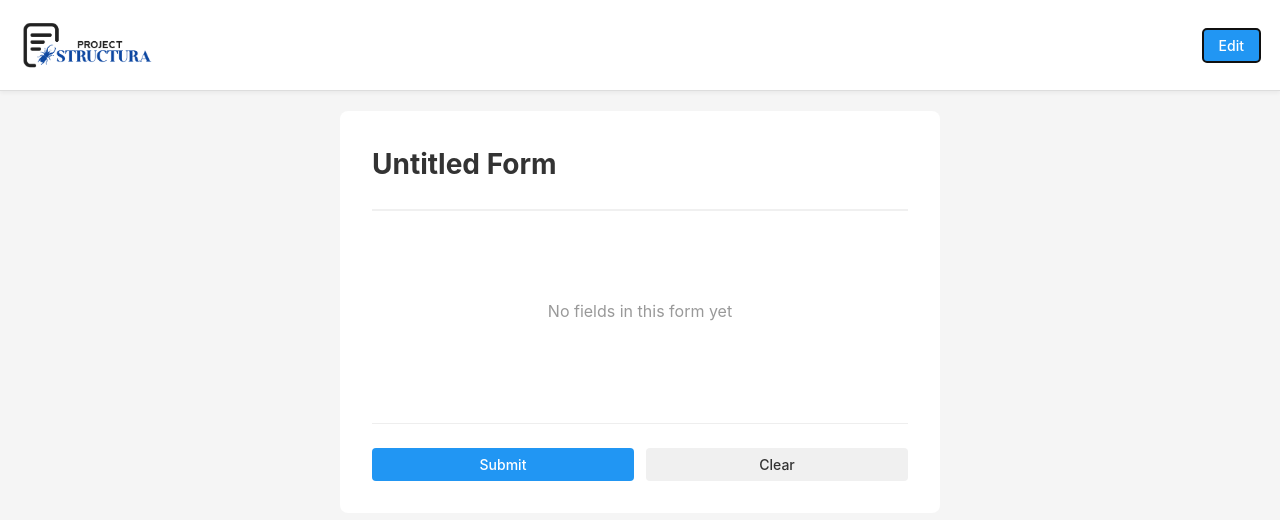
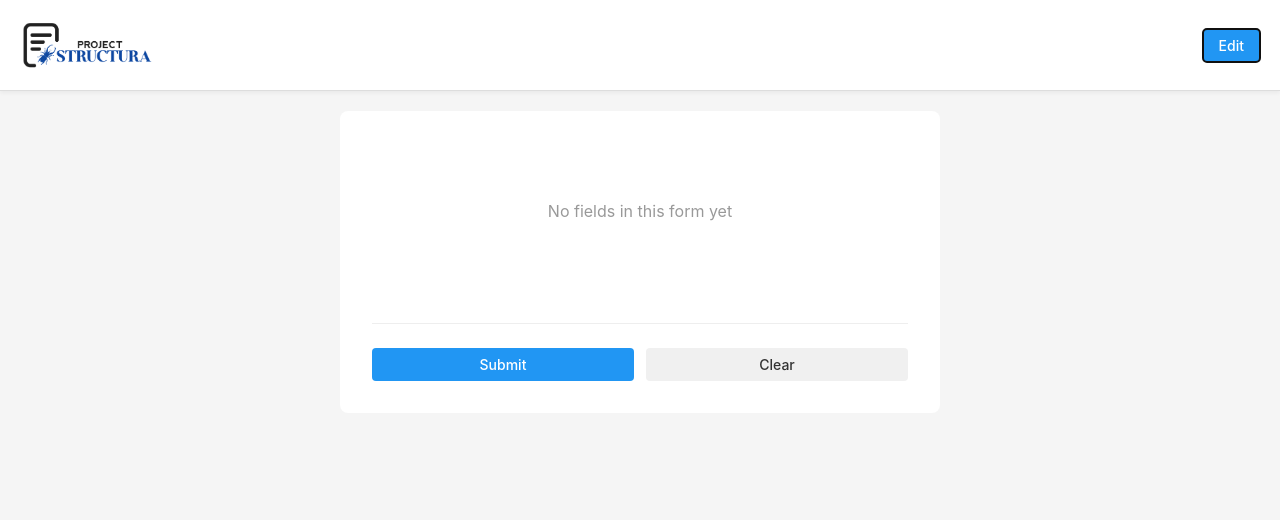
Before and after one commit to reyxdz/Project-Structura, a React (Vite) app in the folder react-project-structura/: page / in a window 1280 px wide. Both pictures are taken after a click on the button "Preview". Shown: the top 520 px of the page. Built offline with nearby package versions, Linux system fonts and the light colour scheme.

Commit message:
Removed the Untitled text during preview mode

```diff
--- a/react-project-structura/src/components/FormPreview/FormPreview.jsx
+++ b/react-project-structura/src/components/FormPreview/FormPreview.jsx
@@ -27,11 +27,6 @@ export default function FormPreview() {
 
     return (
         <div className = "form-preview">
-            <div className = "form-preview-header">
-                <h2>{form.name}</h2>
-                {form.description && <p className = "form-description">{form.description}</p>}
-            </div>
-
             <form onSubmit = {handleSubmit(onSubmit)} className = "form-preview-body">
                 {form.fields.length === 0 ? (
                     <div className = "form-empty-state">
```
